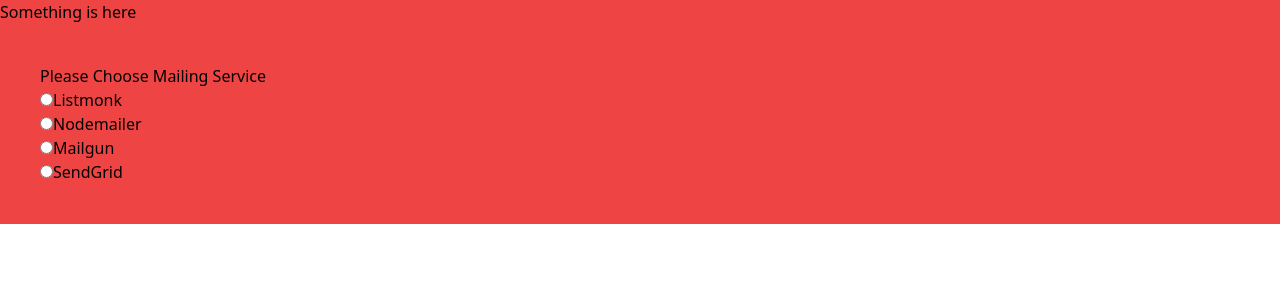
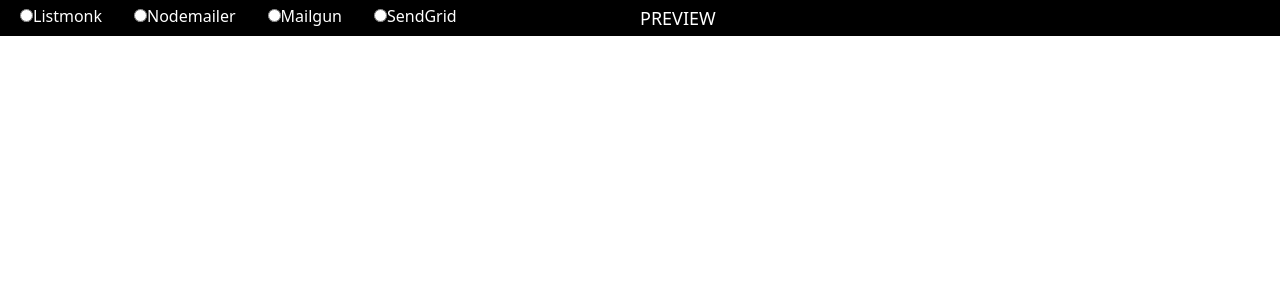
Before and after one commit to ACM-VIT/maildart-frontend, a React (Create React App) app: page / in a window 1280 px wide. Shown: the top 300 px of the page. Built offline with nearby package versions, Linux system fonts and the light colour scheme.

Commit message:
Done Styling according to notion guide

```diff
--- a/src/App.js
+++ b/src/App.js
@@ -1,12 +1,9 @@
 import Radio from './Components/Radio'
 function App() {
   return (
-    <>
     <div className="App">
-      <p class="bg-red-500">Something is here</p>
+    <Radio/>
     </div>
-    <Radio/>
-    </>
   );
 }
 
--- a/src/Components/Radio.js
+++ b/src/Components/Radio.js
@@ -3,30 +3,30 @@
 const Radio = () => {
     const [service, setservice] = useState('')
     return (
-        <div className="bg-red-500 flex-row p-10">
-      <h3>Please Choose Mailing Service</h3>
-      <form>
-          <ul>
-            <li>
-              <input type="radio" value="Listmonk" id="Listmonk" name="mail" onChange={()=>{setservice('Listmonk')}} checked={service==='Listmonk'}/>
+  <div className="bg-black text-white flex p-1">
+    <div className="flex-1">
+      <form >
+        <span className="p-4">
+              <input className="form-radio text-indigo-600" type="radio" value="Listmonk" id="Listmonk" name="mail" onChange={()=>{setservice('Listmonk')}} checked={service==='Listmonk'}/>
               <label for="listmonk">Listmonk</label>
-            </li>
-            <li>
+        </span>
+        <span className="p-4">
               <input type="radio" value="Nodemailer" id="Nodemailer" name="mail" onChange={()=>{setservice('Nodemailer')}} checked={service==='Nodemailer'}/>
               <label for="Nodemailer">Nodemailer</label>
-            </li>
-            <li>
+        </span>
+        <span className="p-4">
               <input type="radio" value="Mailgun" id="Mailgun" name="mail" onChange={()=>{setservice('Mailgun')}} checked={service==='Mailgun'}/>
               <label for="Mailgun">Mailgun</label>
-            </li>
-            <li>
+        </span>
+        <span className="p-4">
               <input type="radio" value="SendGrid" id="SendGrid" name="mail" onChange={()=>{setservice('SendGrid')}} checked={service==='SendGrid'}/>
               <label for="SendGrid">SendGrid</label>
-            </li>
-            </ul>
+        </span>
       </form>
-      {service && <h3>You have Chosen {service}</h3>}
-      {service && <button className="bg-white p-2 m-2 border-1 rounded hover:bg-gray-300" onClick={()=>{setservice('')}}>Clear Selection</button>}
+      </div>
+      <div className="flex-1">
+            <h1 className="flex-1 text-lg">PREVIEW</h1>
+      </div>
     </div>
     )
 }
```
